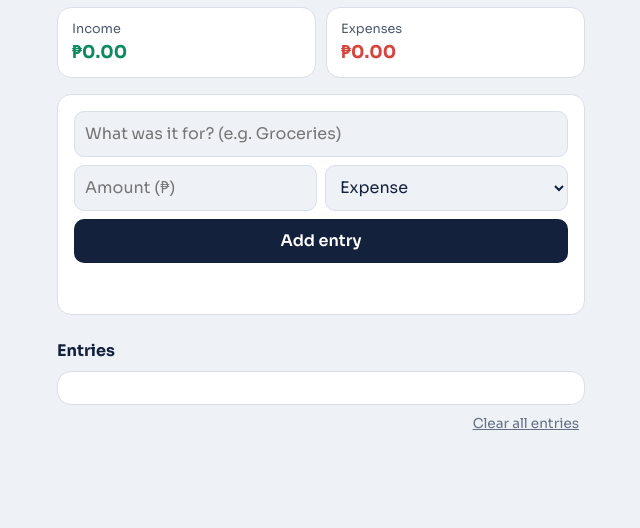
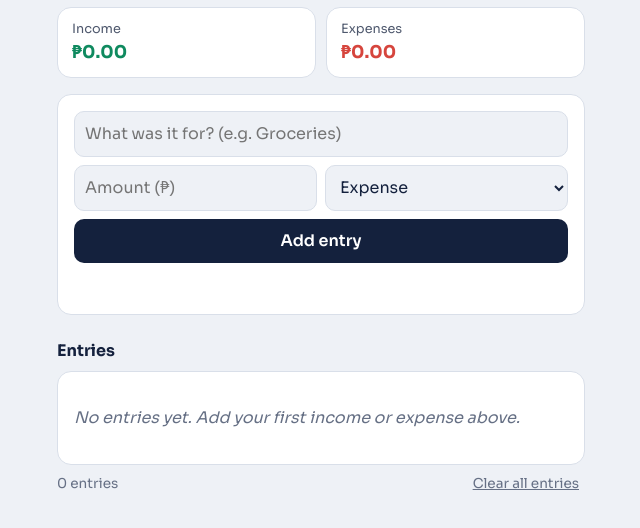
Before and after one commit to daveclapero-svg/Budget-To-Do, a plain HTML site: page index.html in a window 1280 px wide. Shown: the part 246-774 px from the top of the page, without its empty margins (319-959 px from the left). Drawn offline with Linux system fonts and the light colour scheme.

Commit message:
Update script source in index.html

```diff
--- a/index.html
+++ b/index.html
@@ -135,6 +135,6 @@
       </section>
     </div>
 
-    <script src="script_2.js"></script>
+    <script src="script.js"></script>
   </body>
 </html>
```
